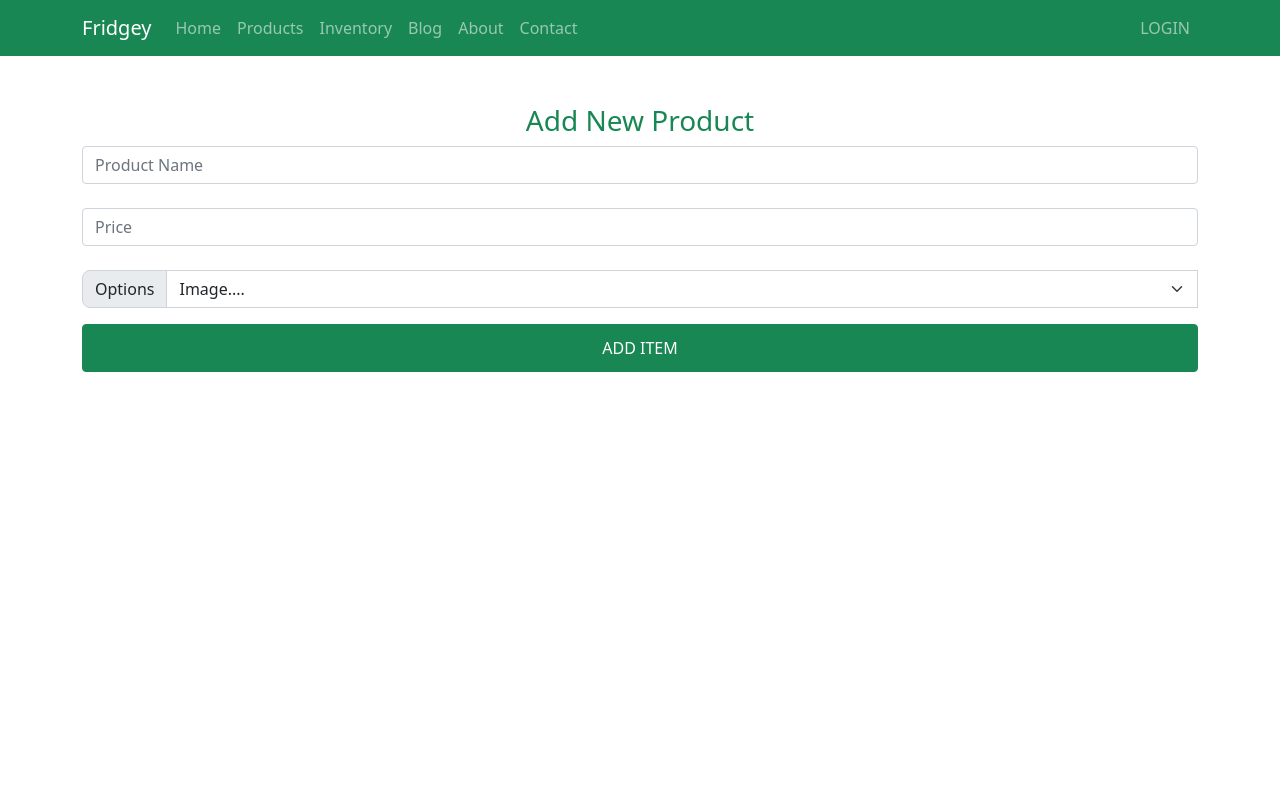
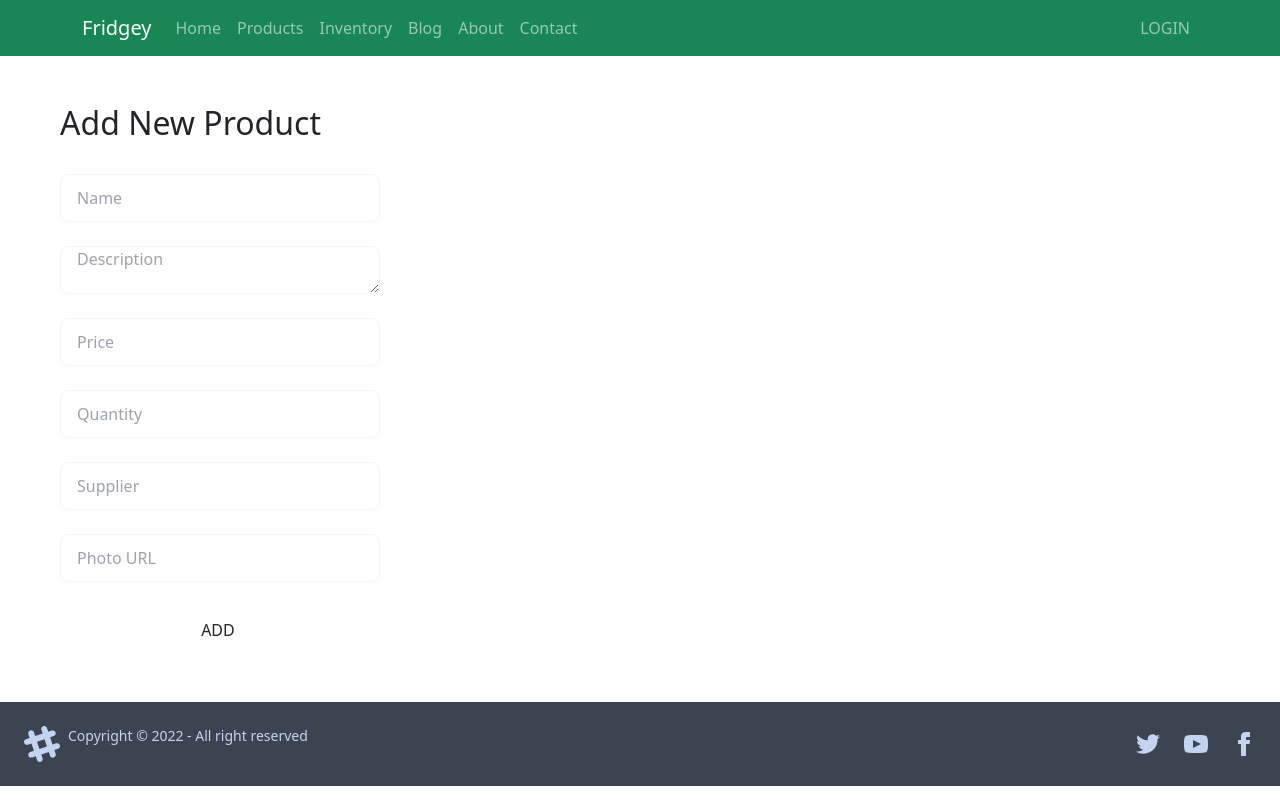
Before and after one commit to asrafaliii/fridgey, a React (Create React App) app: page /addnewitem in a window 1280 px wide. Built offline with nearby package versions, Linux system fonts and the light colour scheme; no server answers.

Commit message:
manage inventory add item and delete item added

```diff
--- a/src/App.js
+++ b/src/App.js
@@ -1,23 +1,23 @@
-import { Route, Routes } from 'react-router-dom';
-import './App.css';
-import Blog from './components/Blog/Blog';
-import Home from './components/Home/Home/Home';
-import Login from './components/Login/Login';
-import Products from './components/Home/Products/Products';
-import NotFound from './components/NotFound/NotFound';
-import Inventory from './components/Inventory/Inventory';
-import SignUp from './components/Login/SignUp';
-import Header from './components/Shared/Header';
-import About from './components/About/About';
-import Contact from './components/Contact/Contact';
-import Update from './components/Home/Products/Update';
-import ManageInventory from './components/Inventory/ManageInventory';
-import RequireAuth from './components/Login/RequireAuth';
-import AddNewItem from './components/Inventory/AddNewItem';
-import AddItem from './components/Optional/AddItem';
-import ManageItem from './components/Optional/ManageItem';
-import MyItem from './components/Optional/MyItem';
-
+import { Route, Routes } from "react-router-dom";
+import "./App.css";
+import Blog from "./components/Blog/Blog";
+import Home from "./components/Home/Home/Home";
+import Login from "./components/Login/Login";
+import Products from "./components/Home/Products/Products";
+import NotFound from "./components/NotFound/NotFound";
+import Inventory from "./components/Inventory/Inventory";
+import SignUp from "./components/Login/SignUp";
+import Header from "./components/Shared/Header";
+import About from "./components/About/About";
+import Contact from "./components/Contact/Contact";
+import Update from "./components/Home/Products/Update";
+import ManageInventory from "./components/Inventory/ManageInventory";
+import RequireAuth from "./components/Login/RequireAuth";
+import AddNewItem from "./components/Inventory/AddNewItem";
+import AddItem from "./components/Optional/AddItem";
+import ManageItem from "./components/Optional/ManageItem";
+import MyItem from "./components/Optional/MyItem";
+import Footer from "./components/Shared/Footer";
 
 function App() {
   return (
@@ -26,30 +26,36 @@
       <Routes>
         <Route path="/" element={<Home />} />
         <Route path="/home" element={<Home />} />
-        <Route path="/products" element={<Products />}/>
-        <Route path="/update" element={
+        <Route path="/products" element={<Products />} />
+        <Route
+          path="/update"
+          element={
             <RequireAuth>
               <Update />
             </RequireAuth>
-        }/>
-        <Route path="/inventory" element={
+          }
+        />
+        <Route
+          path="/inventory"
+          element={
             <RequireAuth>
               <Inventory />
             </RequireAuth>
-        }/>
-        <Route path="/manageinventory" element={<ManageInventory />}/>
-        <Route path="/addnewitem" element={<AddNewItem></AddNewItem>}/>
-        <Route path="/blog" element={<Blog />}/>
-        <Route path="/about" element={<About />}/>
-        <Route path="/contact" element={<Contact />}/>
-        <Route path="/login" element={<Login />}/>
-        <Route path="/signup" element={<SignUp></SignUp>}/>
-        <Route path="/additem" element={<AddItem></AddItem>}/>
-        <Route path="/manageitem" element={<ManageItem></ManageItem>}/>
-        <Route path="/myitem" element={<MyItem></MyItem>}/>
-        <Route path="*" element={<NotFound />}/>
+          }
+        />
+        <Route path="/manageinventory" element={<ManageInventory />} />
+        <Route path="/addnewitem" element={<AddNewItem></AddNewItem>} />
+        <Route path="/blog" element={<Blog />} />
+        <Route path="/about" element={<About />} />
+        <Route path="/contact" element={<Contact />} />
+        <Route path="/login" element={<Login />} />
+        <Route path="/signup" element={<SignUp></SignUp>} />
+        <Route path="/additem" element={<AddItem></AddItem>} />
+        <Route path="/manageitem" element={<ManageItem></ManageItem>} />
+        <Route path="/myitem" element={<MyItem></MyItem>} />
+        <Route path="*" element={<NotFound />} />
       </Routes>
-
+      <Footer />
     </div>
   );
 }
--- /dev/null
+++ b/src/components/Home/Card/CardBanner.js
@@ -0,0 +1,25 @@
+import React from "react";
+
+const CardBanner = () => {
+  return (
+    <div class="hero min-h-screen bg-base-100 rounded-lg shadow-2xl">
+      <div class="hero-content flex-col lg:flex-row-reverse">
+        <img
+          src="https://waltonbd.com/image/catalog/category-banner/refrigerator/non-frost-block.jpg"
+          class="max-w-lg "
+        />
+        <div>
+          <h1 class="text-5xl font-bold">Our New Product</h1>
+          <p class="py-6">
+            Provident cupiditate voluptatem et in. Quaerat fugiat ut assumenda
+            excepturi exercitationem quasi. In deleniti eaque aut repudiandae et
+            a id nisi.
+          </p>
+          <button class="btn btn-success">Get Started</button>
+        </div>
+      </div>
+    </div>
+  );
+};
+
+export default CardBanner;
--- a/src/components/Home/Home/Home.js
+++ b/src/components/Home/Home/Home.js
@@ -1,14 +1,16 @@
-import React from 'react';
-import Footer from '../../Shared/Footer';
-import Banner from '../Banner/Banner';
-import Product from '../Products/Product';
+import React from "react";
+import Banner from "../Banner/Banner";
+import CardBanner from "../Card/CardBanner";
+import MidBanner from "../MidBanner.js/MidBanner";
+import Product from "../Products/Product";
 
 const Home = () => {
   return (
     <div>
       <Banner />
+      <CardBanner />
       <Product />
-            <Footer />
+      <MidBanner />
     </div>
   );
 };
--- /dev/null
+++ b/src/components/Home/MidBanner.js/MidBanner.js
@@ -0,0 +1,25 @@
+import React from "react";
+
+const MidBanner = () => {
+  return (
+    <div class="hero min-h-screen rounded-lg shadow-2xl">
+      <div class="hero-content flex-col lg:flex-row">
+        <img
+          src="https://waltonbd.com/image/catalog/category-banner/refrigerator/direct-cool-landing-page.jpg"
+          class="max-w-lg"
+        />
+        <div>
+          <h1 class="text-5xl font-bold">New Offer !</h1>
+          <p class="py-6">
+            Provident cupiditate voluptatem et in. Quaerat fugiat ut assumenda
+            excepturi exercitationem quasi. In deleniti eaque aut repudiandae et
+            a id nisi.
+          </p>
+          <button class="btn btn-success">Get Started</button>
+        </div>
+      </div>
+    </div>
+  );
+};
+
+export default MidBanner;
--- a/src/components/Inventory/AddNewItem.js
+++ b/src/components/Inventory/AddNewItem.js
@@ -1,23 +1,83 @@
-import React from 'react';
+import React from "react";
+import { useForm } from "react-hook-form";
 
 const AddNewItem = () => {
-    return (
-        <div className='text-center mt-5 container'>
-        <h3 className='text-success'>Add New Product</h3>
-        <input type="text" className="form-control" placeholder="Product Name" aria-label="Example text with button addon" aria-describedby="button-addon1"></input><br />
-        <input type="text" className="form-control" placeholder="Price" aria-label="Example text with button addon" aria-describedby="button-addon1"></input><br />
-        <div className="input-group mb-3">
-  <label className="input-group-text" for="inputGroupSelect01">Options</label>
-  <select className="form-select" id="inputGroupSelect01">
-    <option selected>Image....</option>
+  const {
+    register,
+    handleSubmit,
+    watch,
+    formState: { errors },
+  } = useForm();
+  const onSubmit = (data) => {
+    console.log(data);
+    const url = `http://localhost:5000/products`;
+    fetch(url, {
+      method: "POST",
+      headers: {
+        "content-type": "application/json",
+      },
+      body: JSON.stringify(data),
+    })
+      .then((res) => res.json())
+      .then((result) => {
+        console.log(result);
+      });
+  };
 
-  </select><br />
-</div >
-<div className='d-grid gap-2'>
-<button className="btn btn-success" type="button">ADD ITEM</button>
-</div>
-        </div>
-    );
+  return (
+    <div className="container m-5">
+      <form
+        onSubmit={handleSubmit(onSubmit)}
+        className="grid grid-cols-1 gap-4 mt-2"
+      >
+        <h2>Add New Product</h2>
+
+        <input
+          type="text"
+          placeholder="Name"
+          {...register("name", { required: true })}
+          className="input input-bordered w-full max-w-xs"
+        />
+        <textarea
+          type="text"
+          placeholder="Description"
+          {...register("description")}
+          className="input input-bordered w-full max-w-xs"
+        />
+        <input
+          type="number"
+          placeholder="Price"
+          {...register("price")}
+          className="input input-bordered w-full max-w-xs"
+        />
+        <input
+          type="number"
+          placeholder="Quantity"
+          {...register("quantity")}
+          className="input input-bordered w-full max-w-xs"
+        />
+        <input
+          type="text"
+          placeholder="Supplier"
+          {...register("supplier", { required: true })}
+          className="input input-bordered w-full max-w-xs"
+        />
+        <input
+          type="text"
+          placeholder="Photo URL"
+          {...register("img")}
+          className="input input-bordered w-full max-w-xs"
+        />
+
+        <input
+          type="submit"
+          value="ADD "
+          className="btn btn-Success w-full max-w-xs"
+        />
+        {errors.exampleRequired && <span>This field is required</span>}
+      </form>
+    </div>
+  );
 };
 
 export default AddNewItem;
--- a/src/components/Inventory/ManageInventoryItem.js
+++ /dev/null
@@ -1,16 +0,0 @@
-import React from 'react';
-
-const ManageInventoryItem = ({item}) => {
-    const{name, price, quantity, supplier} = item;
-    return (
-        <tr>
-        <td>{name}</td>
-        <td>{price}</td>
-        <td>{quantity}</td>
-        <td>{supplier}</td>
-        <td><button type="button" className="btn btn-danger">Delete</button></td>
-    </tr>
-    );
-};
-
-export default ManageInventoryItem;
--- a/src/components/Shared/Footer.js
+++ b/src/components/Shared/Footer.js
@@ -1,11 +1,59 @@
-import React from 'react';
+import React from "react";
 
 const Footer = () => {
-    return (
-        <div className='bg-dark'>
-            <p className='text-white text-center p-3'>Copyright © 2022 Fridgey</p>
-        </div>
-    );
+  return (
+    <footer class="footer items-center p-4 bg-neutral text-neutral-content">
+      <div class="items-center grid-flow-col">
+        <svg
+          width="36"
+          height="36"
+          viewBox="0 0 24 24"
+          xmlns="http://www.w3.org/2000/svg"
+          fill-rule="evenodd"
+          clipRule="evenodd"
+          class="fill-current"
+        >
+          <path d="M22.672 15.226l-2.432.811.841 2.515c.33 1.019-.209 2.127-1.23 2.456-1.15.325-2.148-.321-2.463-1.226l-.84-2.518-5.013 1.677.84 2.517c.391 1.203-.434 2.542-1.831 2.542-.88 0-1.601-.564-1.86-1.314l-.842-2.516-2.431.809c-1.135.328-2.145-.317-2.463-1.229-.329-1.018.211-2.127 1.231-2.456l2.432-.809-1.621-4.823-2.432.808c-1.355.384-2.558-.59-2.558-1.839 0-.817.509-1.582 1.327-1.846l2.433-.809-.842-2.515c-.33-1.02.211-2.129 1.232-2.458 1.02-.329 2.13.209 2.461 1.229l.842 2.515 5.011-1.677-.839-2.517c-.403-1.238.484-2.553 1.843-2.553.819 0 1.585.509 1.85 1.326l.841 2.517 2.431-.81c1.02-.33 2.131.211 2.461 1.229.332 1.018-.21 2.126-1.23 2.456l-2.433.809 1.622 4.823 2.433-.809c1.242-.401 2.557.484 2.557 1.838 0 .819-.51 1.583-1.328 1.847m-8.992-6.428l-5.01 1.675 1.619 4.828 5.011-1.674-1.62-4.829z"></path>
+        </svg>
+        <p>Copyright © 2022 - All right reserved</p>
+      </div>
+      <div class="grid-flow-col gap-4 md:place-self-center md:justify-self-end">
+        <a>
+          <svg
+            xmlns="http://www.w3.org/2000/svg"
+            width="24"
+            height="24"
+            viewBox="0 0 24 24"
+            class="fill-current"
+          >
+            <path d="M24 4.557c-.883.392-1.832.656-2.828.775 1.017-.609 1.798-1.574 2.165-2.724-.951.564-2.005.974-3.127 1.195-.897-.957-2.178-1.555-3.594-1.555-3.179 0-5.515 2.966-4.797 6.045-4.091-.205-7.719-2.165-10.148-5.144-1.29 2.213-.669 5.108 1.523 6.574-.806-.026-1.566-.247-2.229-.616-.054 2.281 1.581 4.415 3.949 4.89-.693.188-1.452.232-2.224.084.626 1.956 2.444 3.379 4.6 3.419-2.07 1.623-4.678 2.348-7.29 2.04 2.179 1.397 4.768 2.212 7.548 2.212 9.142 0 14.307-7.721 13.995-14.646.962-.695 1.797-1.562 2.457-2.549z"></path>
+          </svg>
+        </a>
+        <a>
+          <svg
+            xmlns="http://www.w3.org/2000/svg"
+            width="24"
+            height="24"
+            viewBox="0 0 24 24"
+            class="fill-current"
+          >
+            <path d="M19.615 3.184c-3.604-.246-11.631-.245-15.23 0-3.897.266-4.356 2.62-4.385 8.816.029 6.185.484 8.549 4.385 8.816 3.6.245 11.626.246 15.23 0 3.897-.266 4.356-2.62 4.385-8.816-.029-6.185-.484-8.549-4.385-8.816zm-10.615 12.816v-8l8 3.993-8 4.007z"></path>
+          </svg>
+        </a>
+        <a>
+          <svg
+            xmlns="http://www.w3.org/2000/svg"
+            width="24"
+            height="24"
+            viewBox="0 0 24 24"
+            class="fill-current"
+          >
+            <path d="M9 8h-3v4h3v12h5v-12h3.642l.358-4h-4v-1.667c0-.955.192-1.333 1.115-1.333h2.885v-5h-3.808c-3.596 0-5.192 1.583-5.192 4.615v3.385z"></path>
+          </svg>
+        </a>
+      </div>
+    </footer>
+  );
 };
 
 export default Footer;
```
Also changed, not shown: src/components/Inventory/ManageInventory.js (+52 -20 lines). Lines whose indentation alone changed are shown as unchanged.
